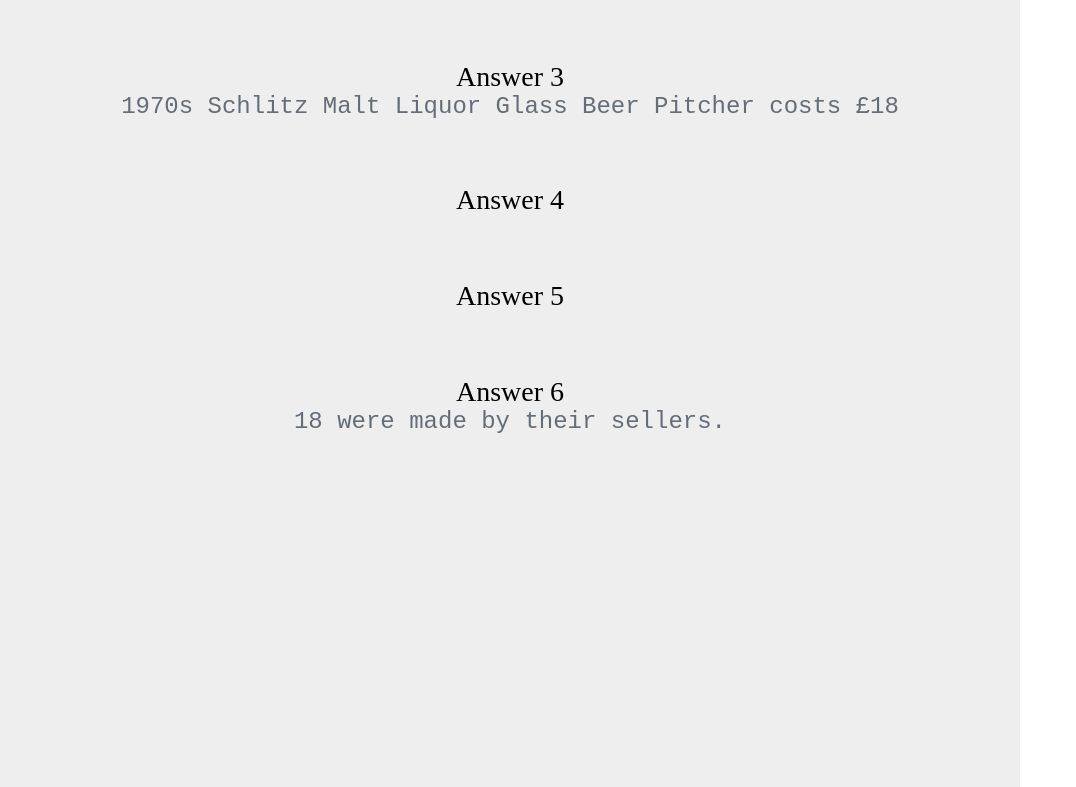
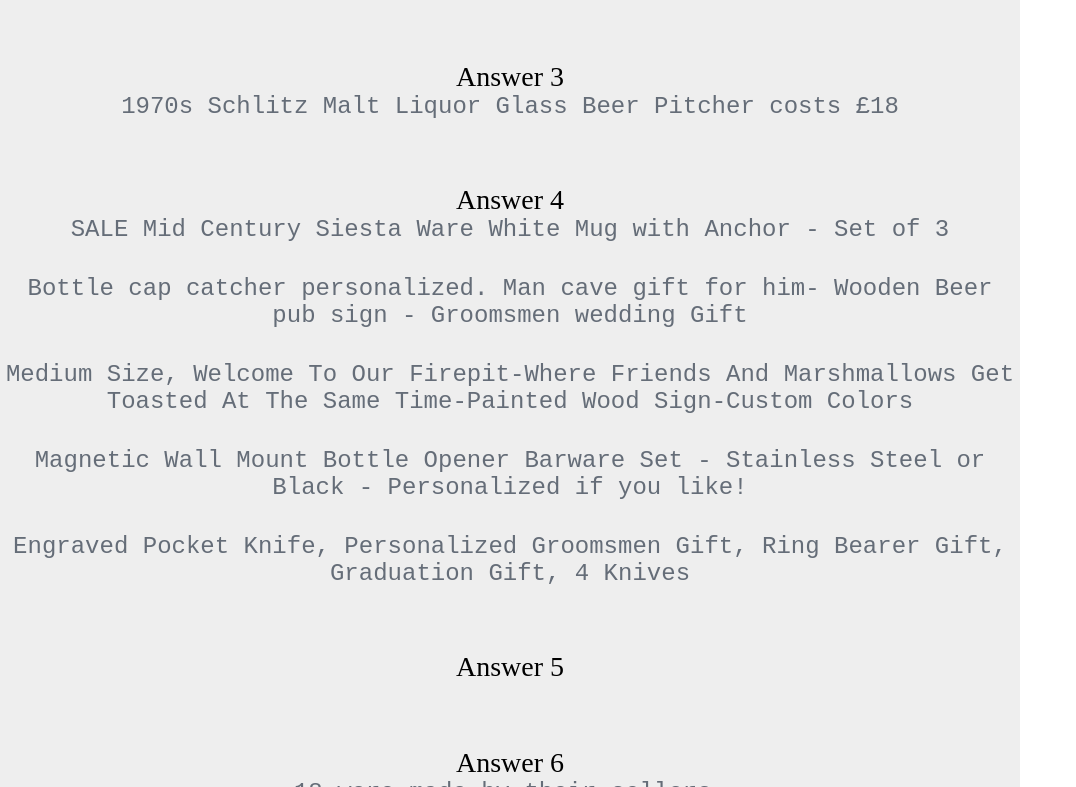
Before and after one commit to hconley6695/process_data_items, a plain HTML site: page index.html in a window 1280 px wide. Shown: the part 448-1235 px from the top of the page, without its empty margins (0-1076 px from the left). Drawn offline with Linux system fonts and the light colour scheme.

Commit message:
FINALLY figured out question 4(indexOf), connected answer back to html

```diff
--- a/index.html
+++ b/index.html
@@ -28,7 +28,15 @@
 			<br>
 			<br>
 			<span>Answer 4</span>
-			<li class="answer4"></li>
+			<li class="answer4a"></li>
+			<br>
+			<li class="answer4b"></li>
+			<br>
+			<li class="answer4c"></li>
+			<br>
+			<li class="answer4d"></li>
+			<br>
+			<li class="answer4e"></li>
 			<br>
 			<br>
 			<span>Answer 5</span>
--- a/js/main.js
+++ b/js/main.js
@@ -1,12 +1,16 @@
 
 
 
-var li1, li2, li3, li4, li5, li6;
+var li1, li2, li3, li4a, li4v, li4c, li4d, li4e, li5, li6;
 
 li1 = document.querySelector('.answer1');
 li2 = document.querySelector('.answer2');
 li3 = document.querySelector('.answer3');
-li4 = document.querySelector('.answer4');
+li4a = document.querySelector('.answer4a');
+li4b = document.querySelector('.answer4b');
+li4c = document.querySelector('.answer4c');
+li4d = document.querySelector('.answer4d');
+li4e = document.querySelector('.answer4e');
 li5 = document.querySelector('.answer5');
 li6 = document.querySelector('.answer6');
 
@@ -77,23 +81,41 @@
 
 //var woodObject = items.filter(function(materialOfObject) {
 //	if (materialOfObject.material.wood === "wood") {
-//		return materialOfObject;
+//	return materialOfObject;
 //	}});
 
 //return woodObject.title;
 
 
-//var woodObject = items.filter(function(materialOfObject) {
-//	if (materialOfObject.materials === ["wood"]) {
-//		return materialOfObject;
-//	}});
+var woodObject = items.filter(function(m) {
+	if (m.materials.indexOf("wood") >= 0) {
+		return m;
+}});
+
+var titleOfWoodObject = woodObject.map(function(nameOfWoodObject) {
+	return nameOfWoodObject.title;
+});
+
+li4a.textContent = titleOfWoodObject[0]
+li4b.textContent = titleOfWoodObject[1]
+li4c.textContent = titleOfWoodObject[2]
+li4d.textContent = titleOfWoodObject[3]
+li4e.textContent = titleOfWoodObject[4]
 
 //var nameOfWoodObject = woodObject.title;
 //return nameOfWoodObject;
 
 
+
+
+
 //Question 5
 ///which items made of 8 or more materials?  List name, quantity of items and materials
+//pinpoint materials object and count how many materials in the array
+//if array has 8 or more materials, return it
+//list how many items its made of
+//list the items in the materials array
+//list the title of the item
 
 
 
--- a/sass/main.scss
+++ b/sass/main.scss
@@ -35,7 +35,19 @@
 	.answer3 {
 		@extend .answer1;
 	}
-	.answer4 {
+	.answer4a {
+		@extend .answer1;
+	}
+	.answer4b {
+		@extend .answer1;
+	}
+	.answer4c {
+		@extend .answer1;
+	}
+	.answer4d {
+		@extend .answer1;
+	}
+	.answer4e {
 		@extend .answer1;
 	}
 	.answer5 {
```
Also changed, not shown: css/main.css.
